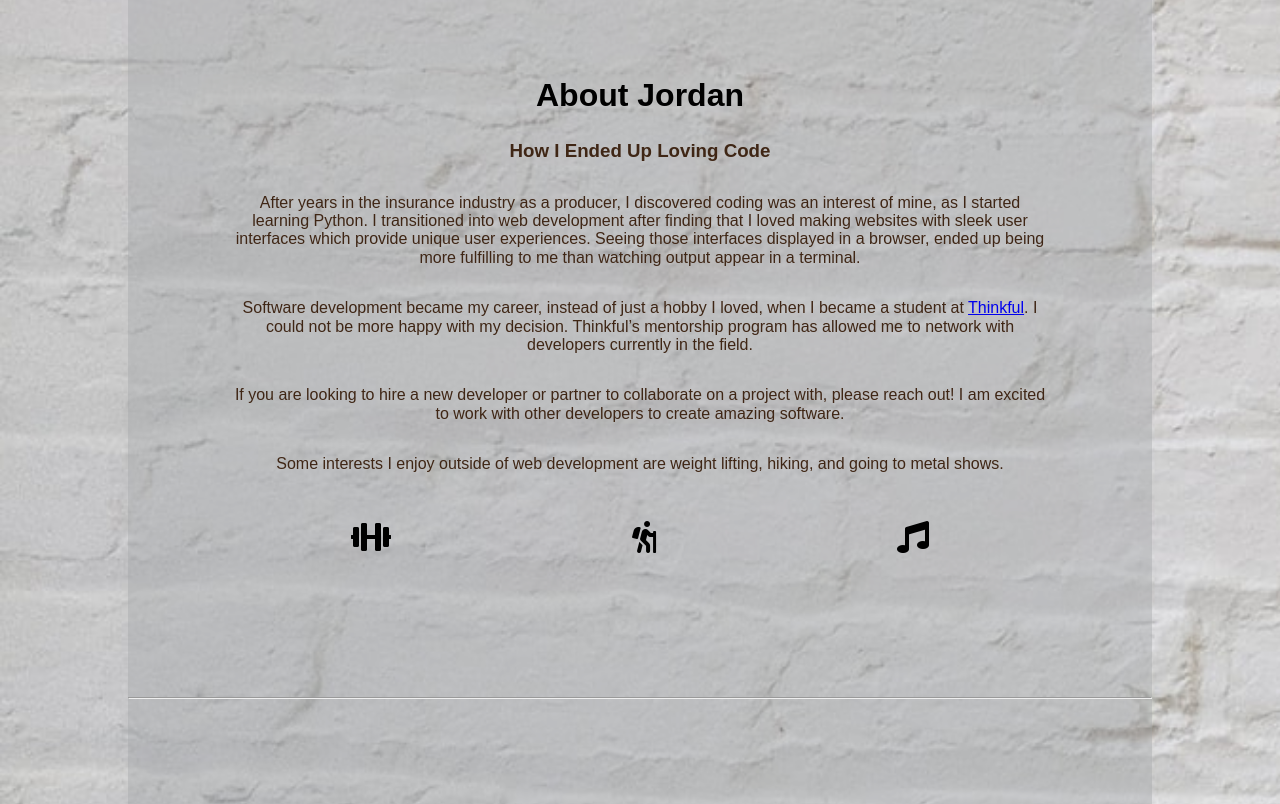
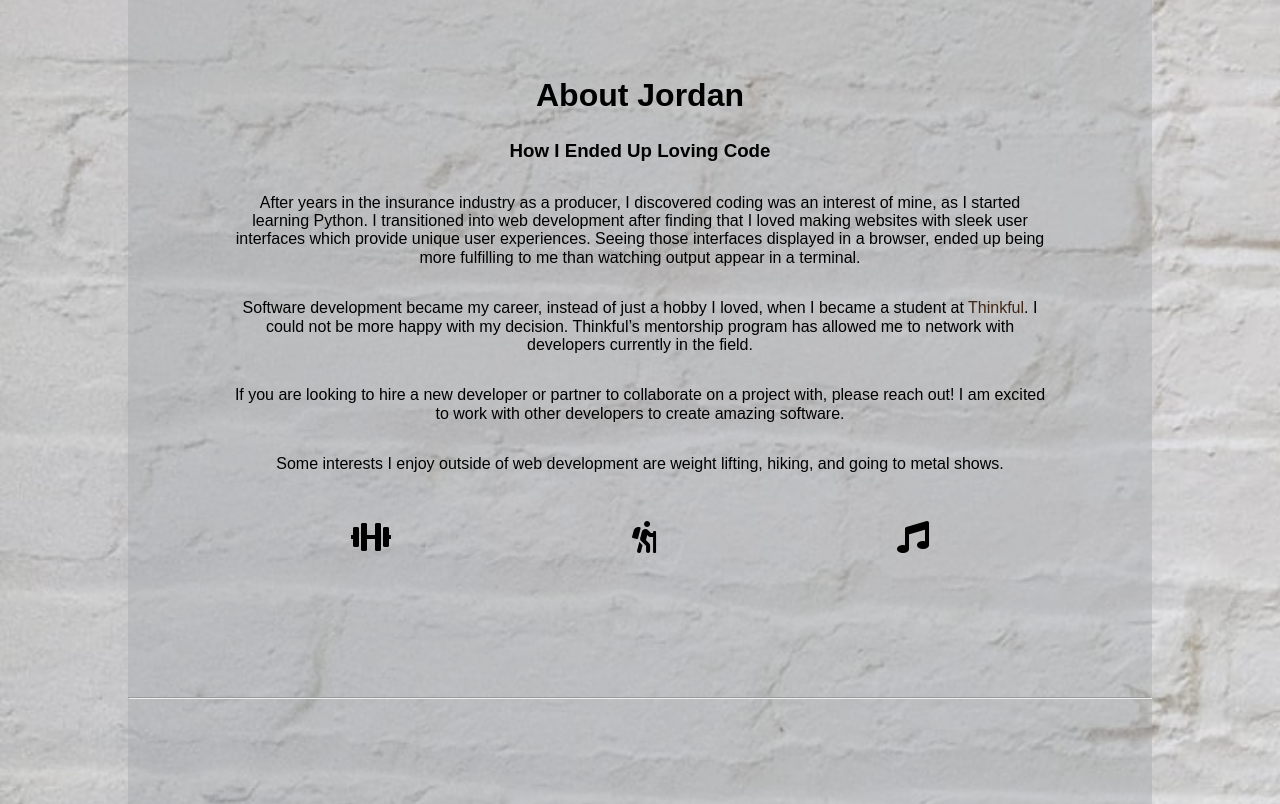
Before and after one commit to jordanbmowry/portfolio, a plain HTML site: page index.html in a window 1280 px wide. Shown: the part 1536-2340 px from the top of the page. Drawn offline with nearby package versions, Linux system fonts and the light colour scheme.

Commit message:
commented in css file and changed a color

```diff
--- a/style.css
+++ b/style.css
@@ -64,12 +64,12 @@ li {
   padding: 1rem 0;
   font-weight: bold;
 }
-
-article {
+/* select all anchor tags in the normal state and and took away the default underline and change color */
+a:link {
   text-decoration: none;
   color: #3f2615;
 }
-/* use a pseudo selector to target the a tag in hover state and took away the default underline */
+/* use a pseudo selector to target the a tag in hover state and gave underline*/
 a:hover {
   text-decoration: underline;
 }
```
